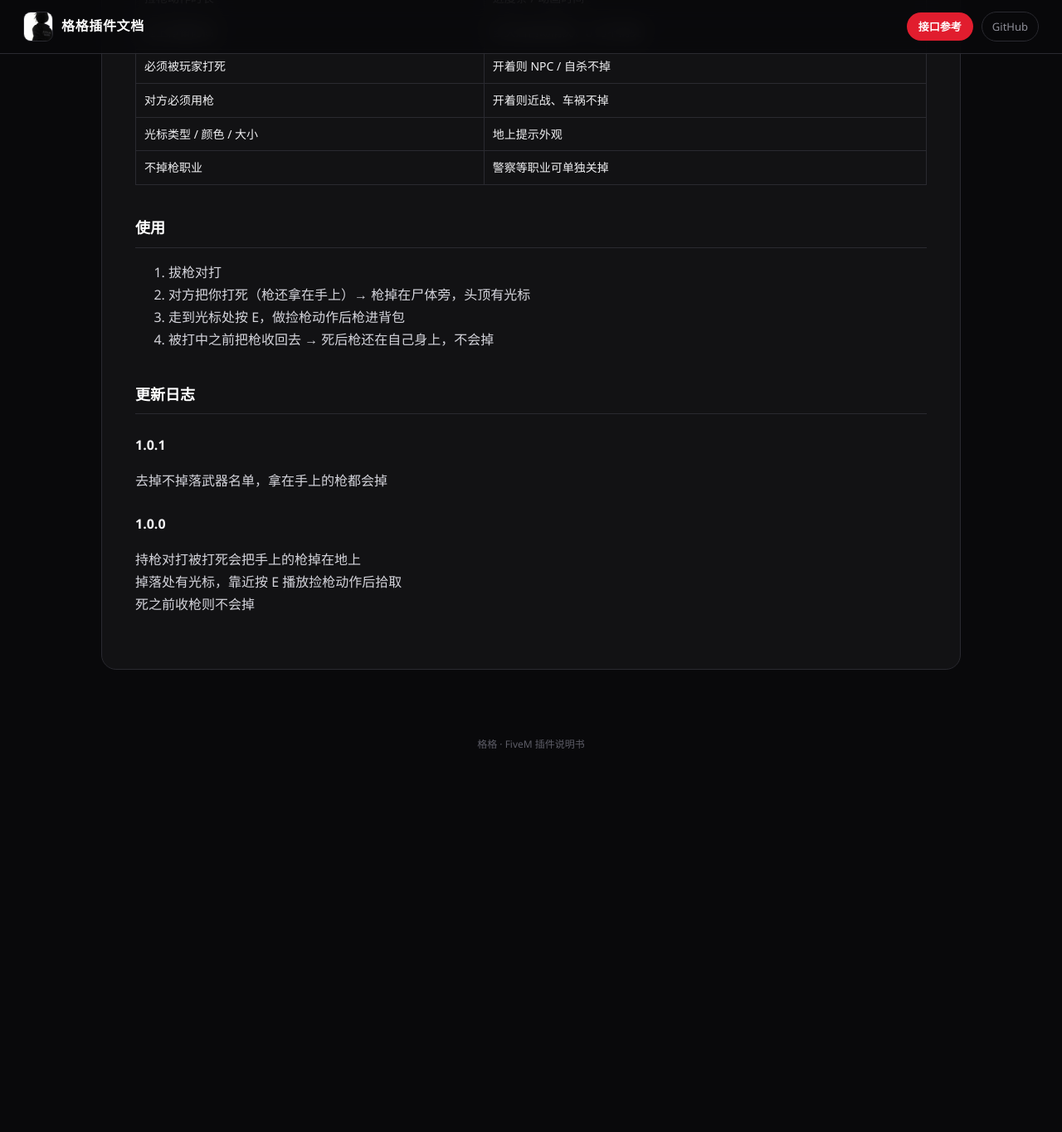
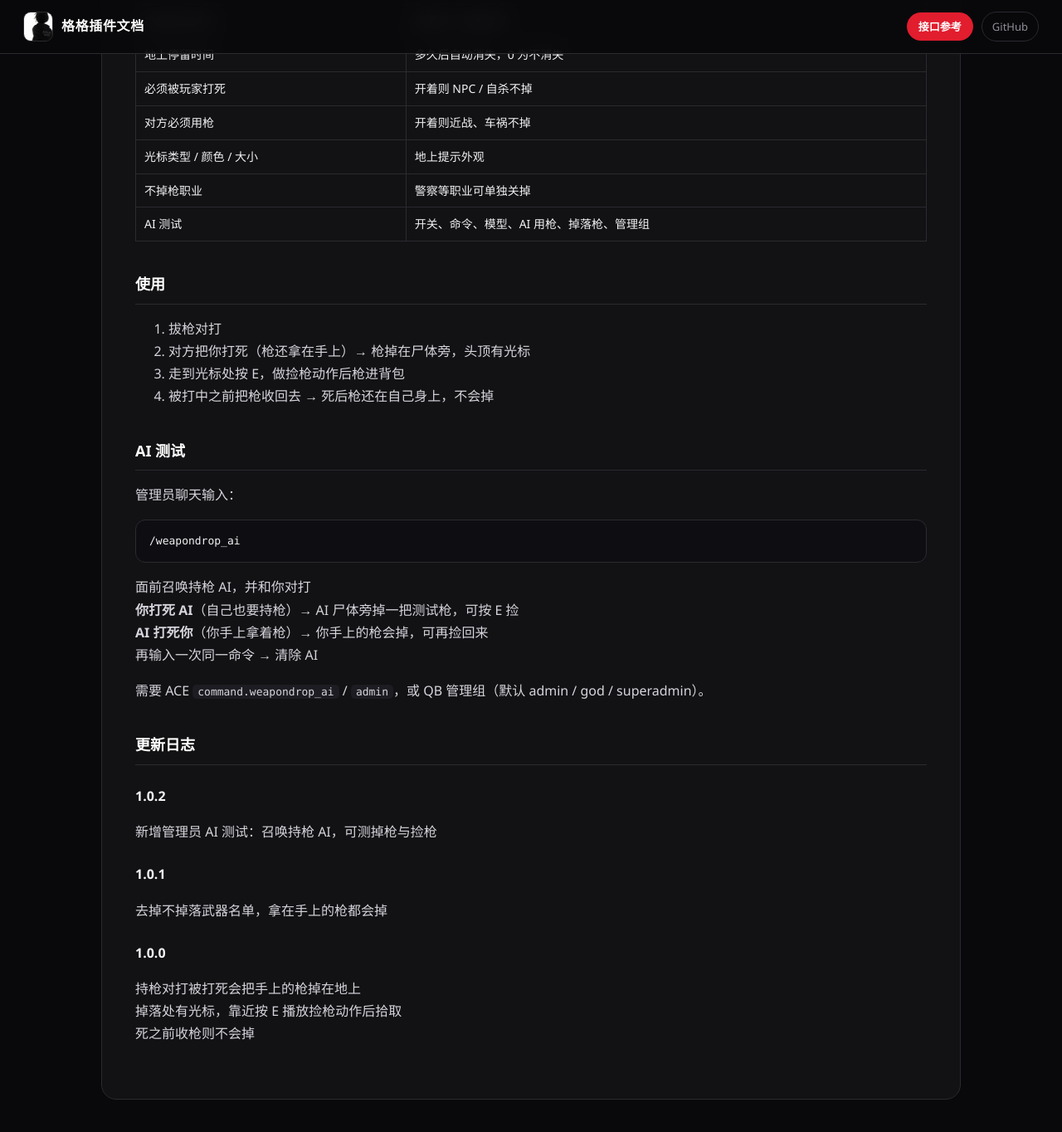
Before and after one commit to gege806/gege-docs, a Jekyll site: the page built from plugins/gege-weapondrop.md, in a window 1280 px wide and 1400 px high, scrolled down 1226 px. Shown: the top 1364 px of the window at 83% size. Built offline with Jekyll 4.4.1, drawn with Linux system fonts in a browser that asks for light colours; before the commit the page ends 2174 px from its top, so only the background shows below that; some of the changed text lies outside the part shown.

Commit message:
docs(weapondrop): v1.0.2 新增 AI 测试
Co-authored-by: Cursor <cursoragent@cursor.com>

````diff
--- a/plugins/gege-weapondrop.md
+++ b/plugins/gege-weapondrop.md
@@ -7,7 +7,7 @@ title: "gege_weapondrop"
 
 枪战中被对方用枪打死时，手上那把枪会掉在地上。掉落处有光标，靠近按 E 做捡枪动作后拿走。死之前把枪收起来则不会掉。
 
-当前版本：**v1.0.1**
+当前版本：**v1.0.2**
 
 ## 功能
 
@@ -16,6 +16,7 @@ title: "gege_weapondrop"
 - 地上生成枪模型，并有光标提示
 - 靠近按 E，播放捡枪动作后拾取（含弹药、配件）
 - 摔死、车撞、近战打死不会掉枪
+- 管理员可召唤 AI 单独测试掉枪 / 捡枪
 
 ## 依赖
 
@@ -47,6 +48,7 @@ ensure gege_weapondrop
 | 对方必须用枪 | 开着则近战、车祸不掉 |
 | 光标类型 / 颜色 / 大小 | 地上提示外观 |
 | 不掉枪职业 | 警察等职业可单独关掉 |
+| AI 测试 | 开关、命令、模型、AI 用枪、掉落枪、管理组 |
 
 ## 使用
 
@@ -55,7 +57,26 @@ ensure gege_weapondrop
 3. 走到光标处按 E，做捡枪动作后枪进背包
 4. 被打中之前把枪收回去 → 死后枪还在自己身上，不会掉
 
+## AI 测试
+
+管理员聊天输入：
+
+```
+/weapondrop_ai
+```
+
+- 面前召唤持枪 AI，并和你对打
+- **你打死 AI**（自己也要持枪）→ AI 尸体旁掉一把测试枪，可按 E 捡
+- **AI 打死你**（你手上拿着枪）→ 你手上的枪会掉，可再捡回来
+- 再输入一次同一命令 → 清除 AI
+
+需要 ACE `command.weapondrop_ai` / `admin`，或 QB 管理组（默认 admin / god / superadmin）。
+
 ## 更新日志
+
+### 1.0.2
+
+- 新增管理员 AI 测试：召唤持枪 AI，可测掉枪与捡枪
 
 ### 1.0.1
 
````
